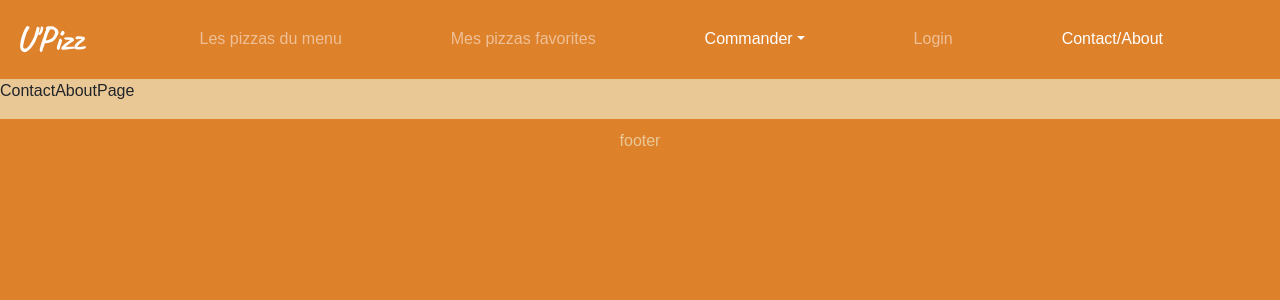
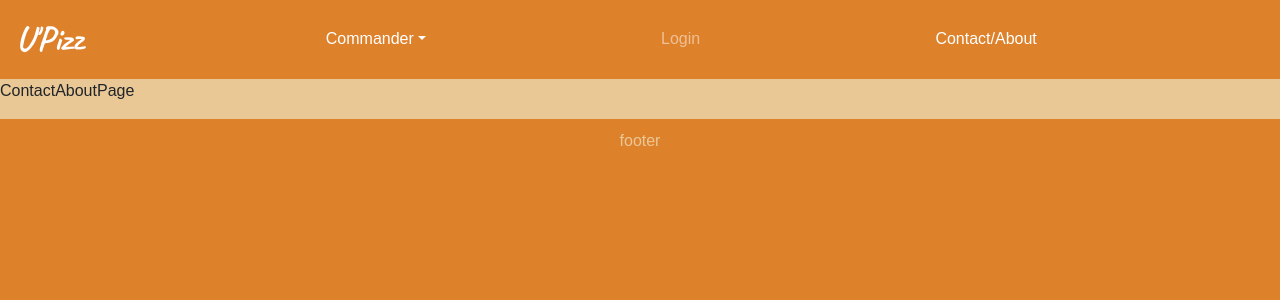
Before and after one commit to WildCodeSchool/lyon-js-react-march21-g1-p2, a React (Create React App) app: page /contact in a window 1280 px wide. Shown: the top 300 px of the page. Built offline with nearby package versions, Linux system fonts and the light colour scheme.

Commit message:
installing MKR

```diff
--- a/src/components/Header.js
+++ b/src/components/Header.js
@@ -17,16 +17,6 @@ export default function Header() {
           U'Pizz
         </NavLink>
         <ul className="navbar-nav">
-          <li className="nav-item">
-            <NavLink exact to="/frommenu" className="nav-link">
-              Les pizzas du menu
-            </NavLink>
-          </li>
-          <li className="nav-item">
-            <NavLink exact to="/favpizza" className="nav-link">
-              Mes pizzas favorites
-            </NavLink>
-          </li>
           <li className="nav-item dropdown">
             <NavLink
               className="nav-link dropdown-toggle"
@@ -37,10 +27,10 @@ export default function Header() {
               Commander
             </NavLink>
             <div className="dropdown-menu">
-              <NavLink className="dropdown-item" to="/">
+              <NavLink className="dropdown-item" to="/frommenu">
                 Les pizzas du menu
               </NavLink>
-              <NavLink className="dropdown-item" to="/">
+              <NavLink className="dropdown-item" to="/favpizza">
                 Mes pizzas favorites
               </NavLink>
             </div>
```
